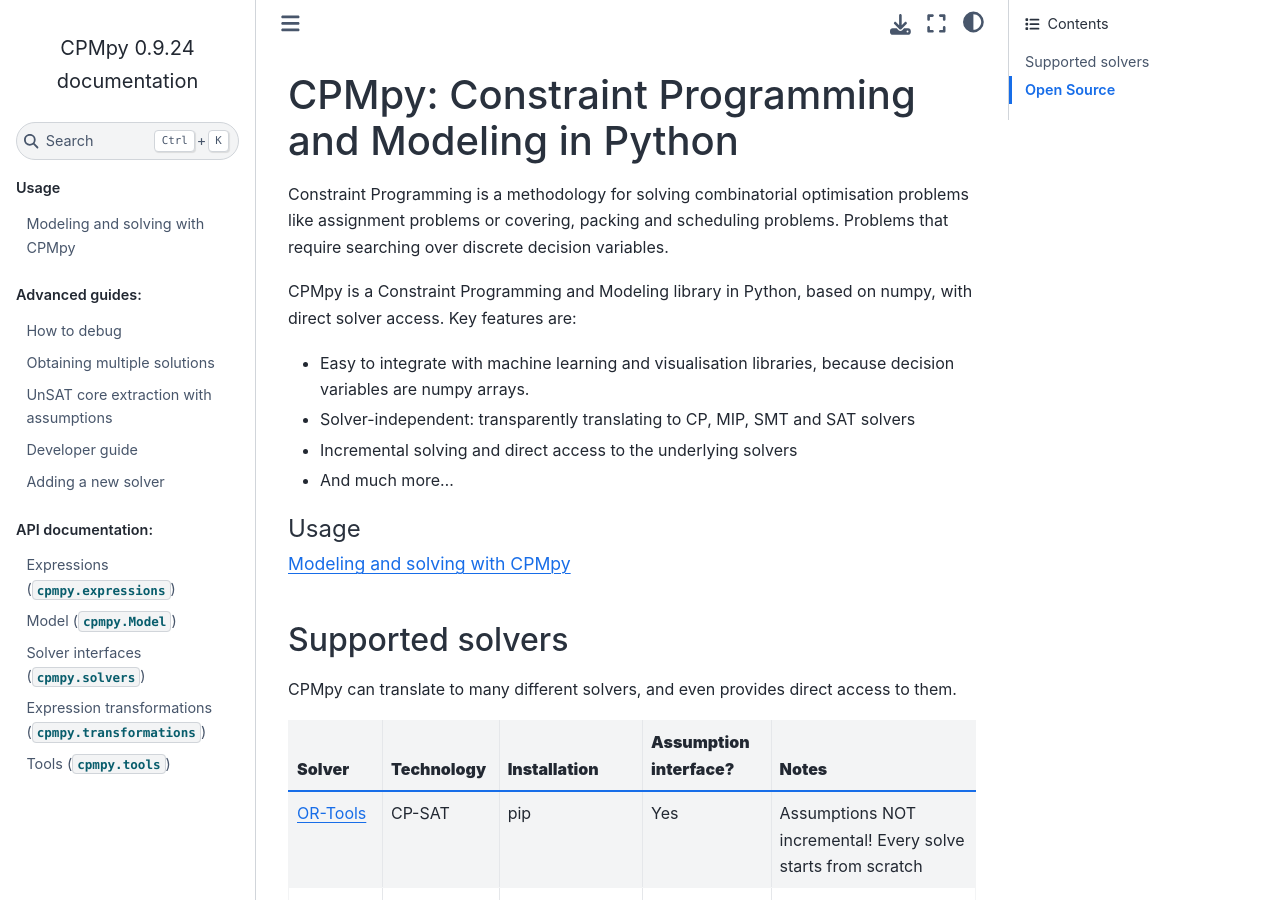
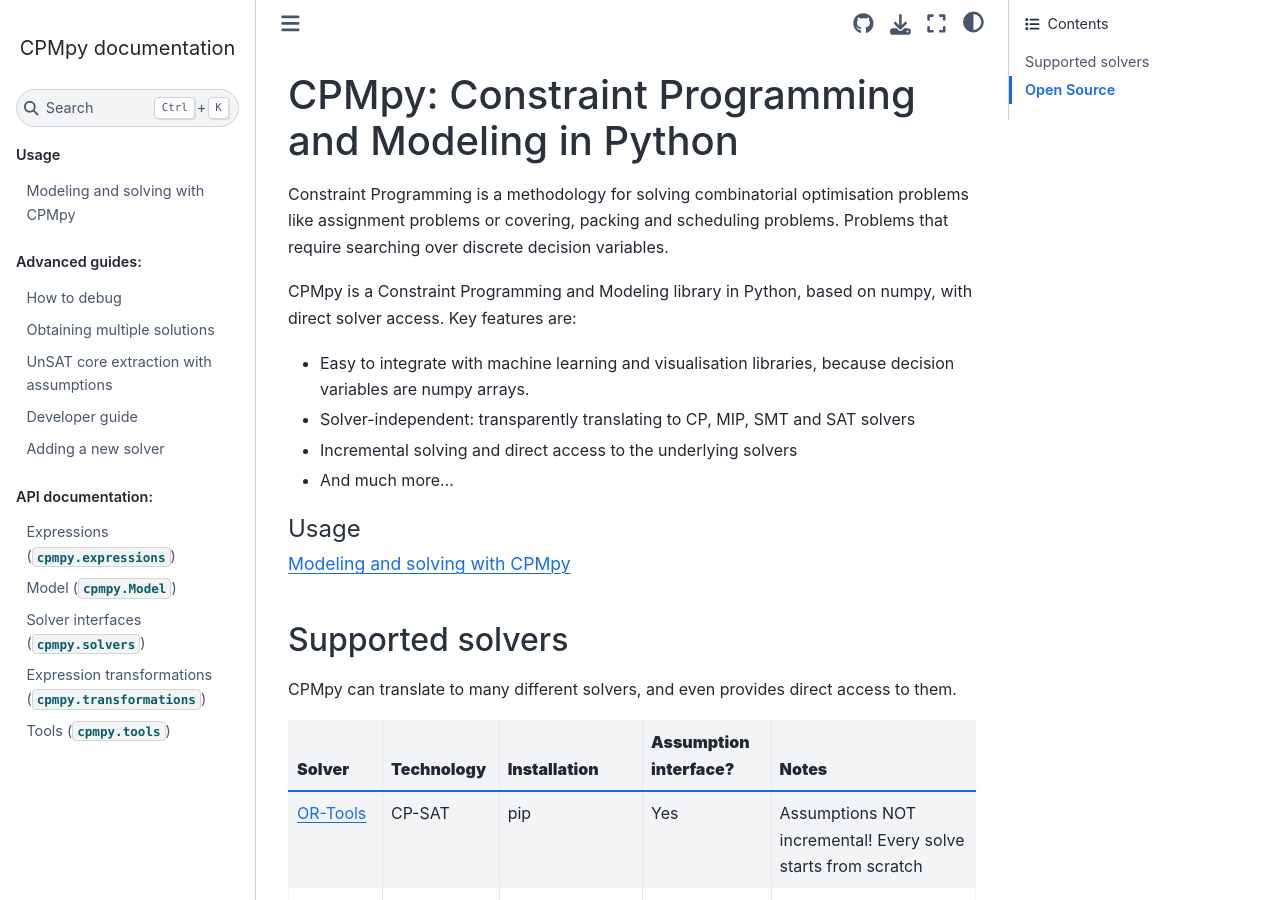
Before and after one commit to CPMpy/cpmpy, a Sphinx documentation site: the page built from docs/index.rst, in a window 1280 px wide and 900 px high. Built offline with Sphinx 7.4.7 and the Sphinx Book theme 1.1.4, drawn with Linux system fonts in a browser that asks for light colours; pages that are not in the unit, such as notebooks, are missing from menus.

```diff
--- a/docs/conf.py
+++ b/docs/conf.py
@@ -109,6 +109,13 @@ html_js_files = [
     'custom.js',
 ]
 
+html_theme_options = {
+    "repository_url": "https://github.com/CPMpy/cpmpy",
+    "use_repository_button": True,
+}
+
+html_title = "CPMpy documentation"
+
 # man_pages = [
 #     (master_doc, 'pysat', u'PySAT Documentation',
 #      [author], 1)
```
